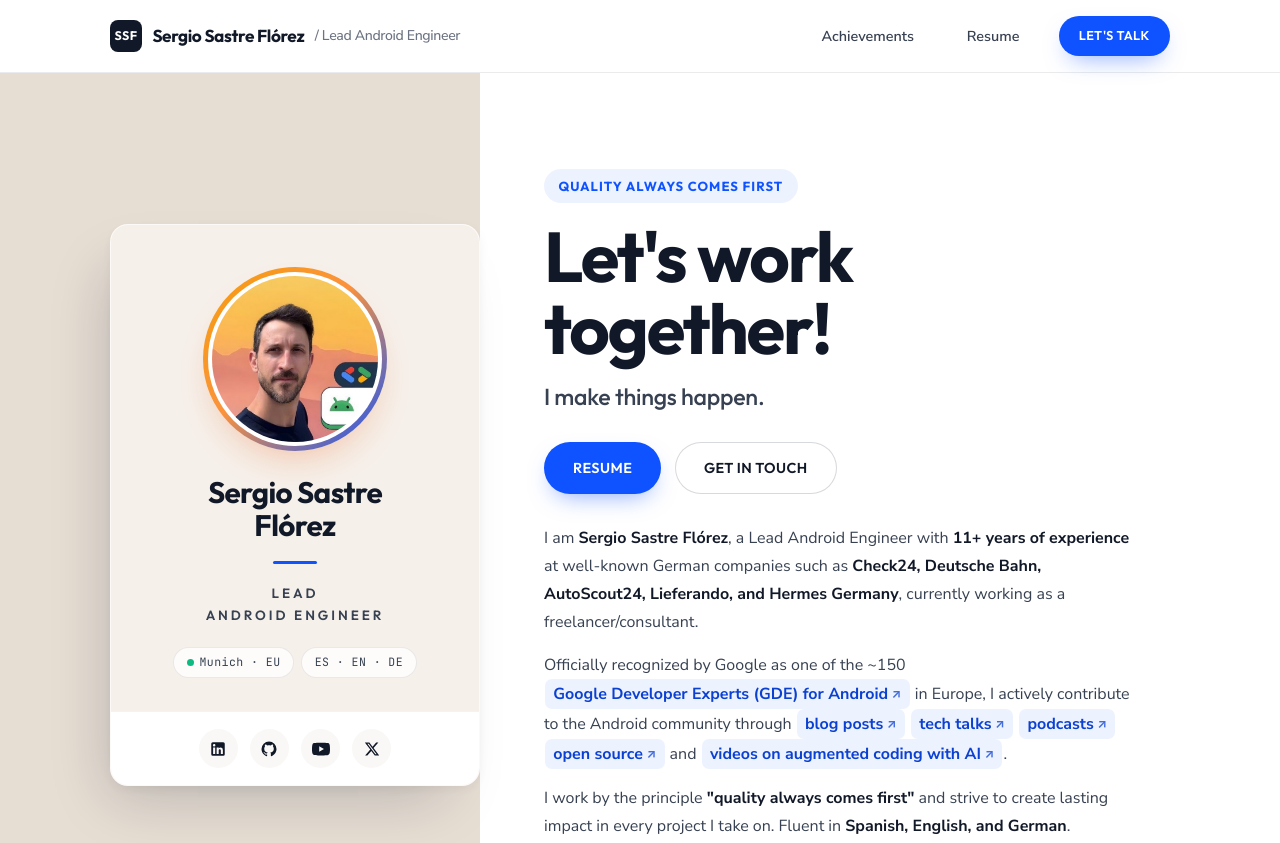
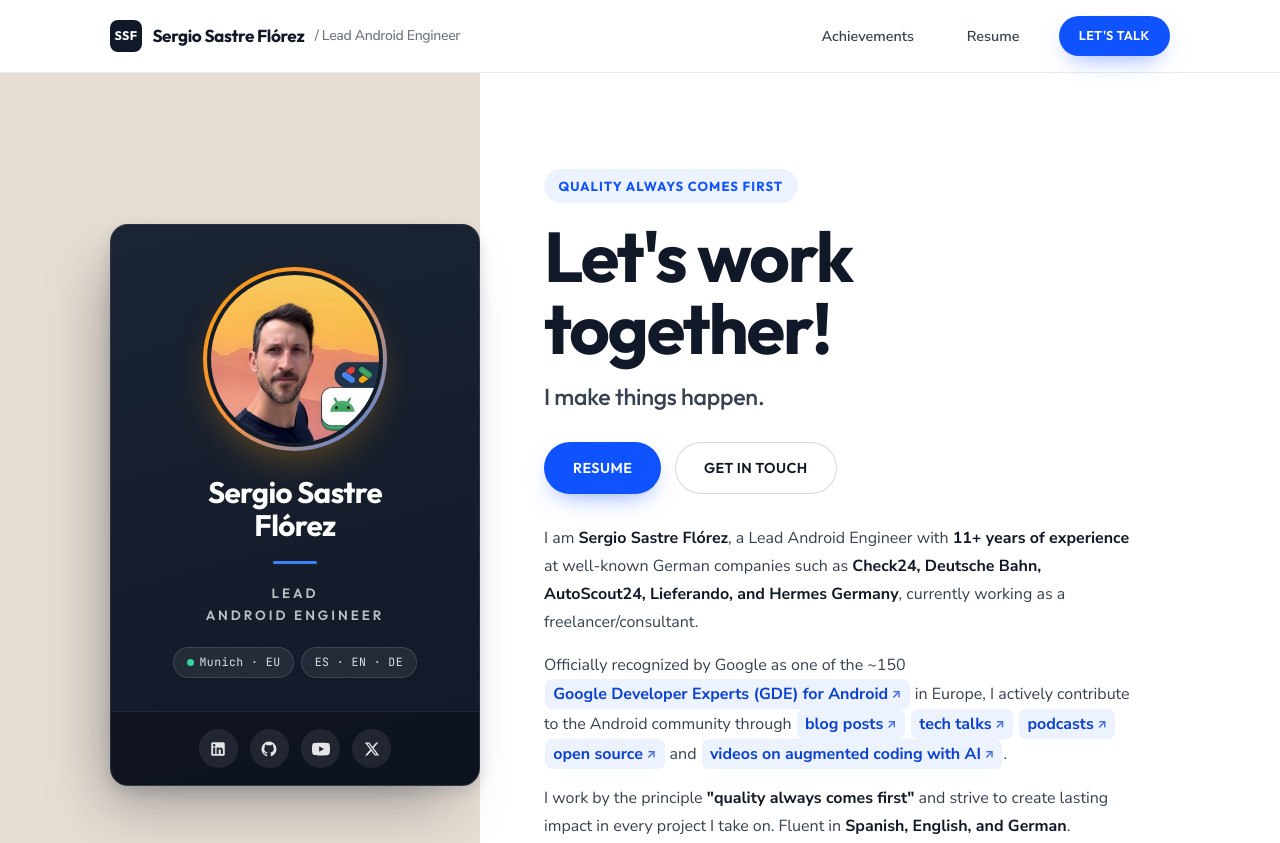
Before and after one commit to sergio-sastre/IT-Consulting-Training, a plain HTML site: page index.html in a window 1280 px wide. Shown: the top 843 px of the page. Drawn offline with Linux system fonts and the light colour scheme.

Commit message:
Use deep charcoal-slate profile card for sharp contrast against white and sand

```diff
--- a/index.html
+++ b/index.html
@@ -23,7 +23,7 @@
     href="https://fonts.googleapis.com/css2?family=JetBrains+Mono:wght@400;500&family=Nunito+Sans:opsz,wght@6..12,400;6..12,500;6..12,600;6..12,700&family=Outfit:wght@500;600;700;800&display=swap"
     rel="stylesheet"
   >
-  <link rel="stylesheet" href="styles.css?v=3">
+  <link rel="stylesheet" href="styles.css?v=4">
 
   <script type="application/ld+json">
     {
--- a/styles.css
+++ b/styles.css
@@ -321,13 +321,13 @@ button {
 
 .profile-card {
   position: relative;
-  background: var(--card-cream);
+  background: linear-gradient(165deg, #1b2432 0%, #111827 100%);
   border-radius: var(--radius-md);
-  border: 1px solid rgba(255, 255, 255, 0.7);
+  border: 1px solid rgba(255, 255, 255, 0.09);
   overflow: hidden;
   box-shadow:
-    -18px 28px 56px -20px rgba(17, 24, 39, 0.22),
-    0 4px 12px rgba(17, 24, 39, 0.05);
+    -18px 30px 60px -16px rgba(17, 24, 39, 0.36),
+    0 6px 16px rgba(17, 24, 39, 0.14);
   text-align: center;
   max-width: 370px;
   width: 100%;
@@ -344,7 +344,7 @@ button {
   opacity: 0;
   background: radial-gradient(
     circle 260px at var(--mx, 50%) var(--my, 50%),
-    rgba(255, 255, 255, 0.32),
+    rgba(255, 255, 255, 0.14),
     transparent 70%
   );
   transition: opacity 220ms ease;
@@ -353,8 +353,8 @@ button {
 .profile-card.is-tilting {
   transition: transform 60ms linear, box-shadow 200ms ease;
   box-shadow:
-    0 32px 64px -18px rgba(17, 24, 39, 0.28),
-    0 6px 16px rgba(17, 24, 39, 0.08);
+    0 34px 70px -16px rgba(17, 24, 39, 0.44),
+    0 8px 20px rgba(17, 24, 39, 0.18);
 }
 
 .profile-card.is-tilting::after {
@@ -366,16 +366,16 @@ button {
   position: relative;
 }
 
-/* Subtle warm sunset halo echoing the portrait background */
+/* Warm sunset halo popping crisply against the deep slate card */
 .avatar-halo {
   position: relative;
   width: 184px;
   height: 184px;
   margin: 0 auto 1.55rem;
   border-radius: 50%;
-  padding: 5px;
-  background: linear-gradient(135deg, #f59e0b 0%, #fb923c 45%, #0f52ff 100%);
-  box-shadow: 0 18px 36px -14px rgba(234, 88, 12, 0.32);
+  padding: 4px;
+  background: linear-gradient(135deg, #f59e0b 0%, #fb923c 48%, #3b82f6 100%);
+  box-shadow: 0 18px 36px -12px rgba(245, 158, 11, 0.35);
 }
 
 .avatar-inner {
@@ -383,7 +383,7 @@ button {
   height: 100%;
   border-radius: 50%;
   padding: 4px;
-  background: var(--white);
+  background: #141c28;
 }
 
 .avatar-img {
@@ -400,13 +400,13 @@ button {
   line-height: 1.12;
   letter-spacing: -0.02em;
   margin: 0;
-  color: var(--ink-950);
+  color: var(--white);
 }
 
 .profile-rule {
   width: 44px;
   height: 3px;
-  background: var(--cobalt-600);
+  background: #3b82f6;
   margin: 1.15rem auto;
   border-radius: 999px;
 }
@@ -417,7 +417,7 @@ button {
   font-weight: 600;
   letter-spacing: 0.22em;
   text-transform: uppercase;
-  color: var(--ink-700);
+  color: rgba(255, 255, 255, 0.72);
   margin: 0;
   line-height: 1.65;
 }
@@ -436,13 +436,13 @@ button {
   align-items: center;
   gap: 0.35rem;
   padding: 0.3rem 0.78rem;
-  background: rgba(255, 255, 255, 0.8);
-  border: 1px solid var(--rule);
+  background: rgba(255, 255, 255, 0.07);
+  border: 1px solid rgba(255, 255, 255, 0.12);
   border-radius: 999px;
   font-family: var(--font-mono);
   font-size: 0.72rem;
   letter-spacing: 0.04em;
-  color: var(--ink-700);
+  color: rgba(255, 255, 255, 0.85);
 }
 
 .meta-pill--live::before {
@@ -450,7 +450,7 @@ button {
   width: 7px;
   height: 7px;
   border-radius: 50%;
-  background: #10b981;
+  background: #34d399;
 }
 
 .profile-socials {
@@ -459,8 +459,8 @@ button {
   justify-content: center;
   gap: 0.75rem;
   padding: 1.05rem 1.5rem;
-  background: var(--white);
-  border-top: 1px solid rgba(17, 24, 39, 0.05);
+  background: rgba(0, 0, 0, 0.22);
+  border-top: 1px solid rgba(255, 255, 255, 0.08);
 }
 
 .social-btn {
@@ -470,8 +470,8 @@ button {
   width: 2.45rem;
   height: 2.45rem;
   border-radius: 50%;
-  color: var(--ink-950);
-  background: var(--off-white);
+  color: rgba(255, 255, 255, 0.88);
+  background: rgba(255, 255, 255, 0.08);
   transition: background-color 180ms ease, color 180ms ease, transform 180ms ease;
 }
 
```
